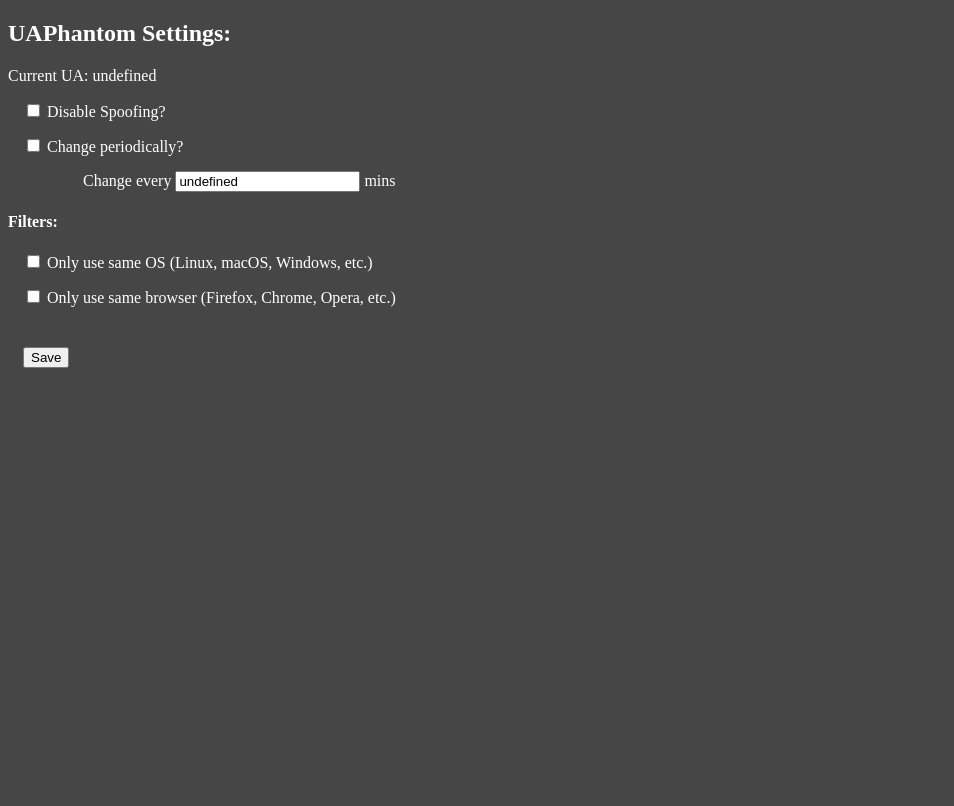
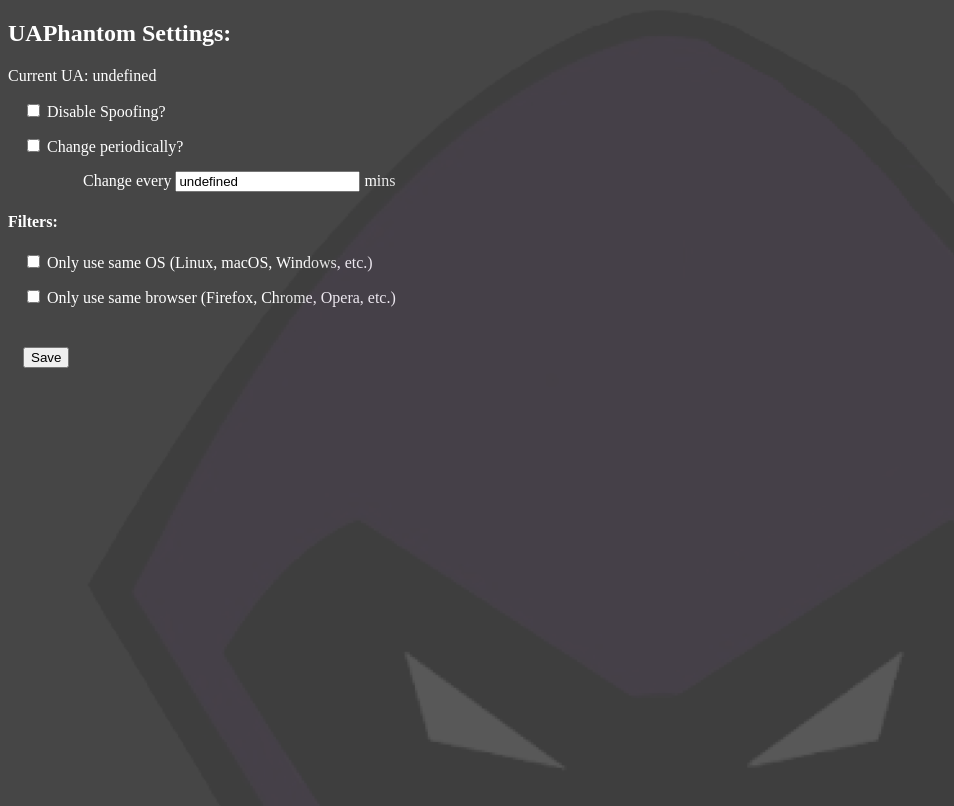
Before and after one commit to sbutler2901/UAPhantom, a browser extension: page options/options.html in a window 1280 px wide. Shown: the whole page, without its empty margins (0-954 px from the left). Drawn offline with Linux system fonts and the light colour scheme.

Commit message:
added purple phantom background to settings page

```diff
--- a/options/options.html
+++ b/options/options.html
@@ -27,10 +27,17 @@
                 margin-left: 50px;
                 width: 90%;
             }
+            img{
+                position: absolute;
+                width: 100%;
+                opacity: 0.1;
+                top: 0;
+            }
         </style>
     </head>
     <body>
         <h2>UAPhantom Settings:</h2>
+        <img src="../icons/PhantomPurple.png">
         <p>
             <span>Current UA: </span>
             <span id="current-ua"></span>
```
